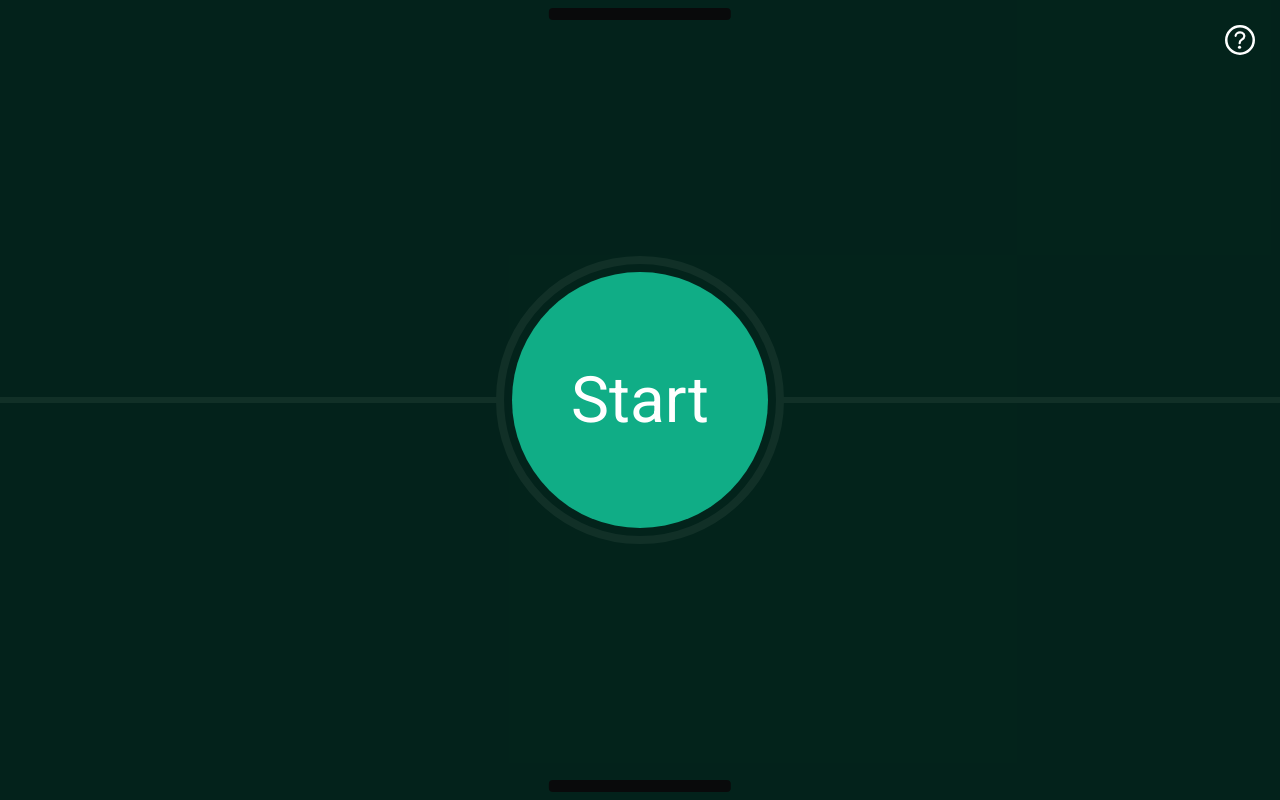
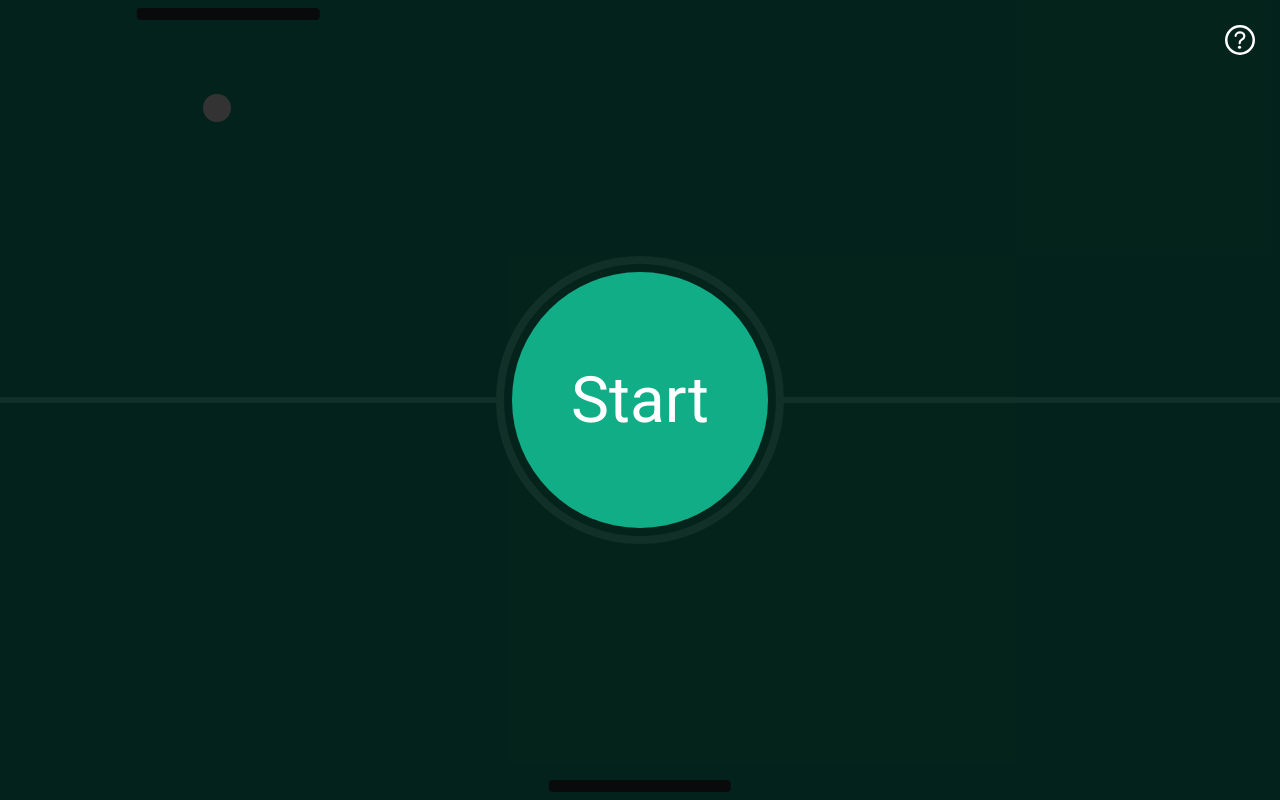
Before and after one commit to pratikkw/PingPong, a website with bundled scripts: page index.html in a window 1280 px wide. Built offline with nearby package versions, Linux system fonts and the light colour scheme.

Commit message:
Added functionality

```diff
--- /dev/null
+++ b/JS/ball.js
@@ -0,0 +1,74 @@
+const INITIAL_VELOCITY = 0.025;
+
+export default class Ball {
+  constructor(ballElem) {
+    this.ballElem = ballElem;
+    this.reset();
+  }
+
+  get x() {
+    return parseFloat(getComputedStyle(this.ballElem).getPropertyValue("--x"));
+  }
+
+  set x(value) {
+    this.ballElem.style.setProperty("--x", value);
+  }
+
+  get y() {
+    return parseFloat(getComputedStyle(this.ballElem).getPropertyValue("--y"));
+  }
+
+  set y(value) {
+    this.ballElem.style.setProperty("--y", value);
+  }
+
+  rect() {
+    return this.ballElem.getBoundingClientRect();
+  }
+
+  reset() {
+    this.x = 50;
+    this.y = 50;
+    this.direction = { y: 0 };
+
+    while (
+      Math.abs(this.direction.y) <= 0.2 ||
+      Math.abs(this.direction.y) >= 0.9
+    ) {
+      const heading = randomNumberBetween(0, 2 * Math.PI);
+      this.direction = { x: Math.cos(heading), y: Math.sin(heading) };
+    }
+    this.velocity = INITIAL_VELOCITY;
+  }
+
+  update(delta, paddleRects) {
+    this.x += this.direction.x * this.velocity * delta;
+    this.y += this.direction.y * this.velocity * delta;
+    const rect = this.rect();
+
+    if (rect.bottom >= window.innerHeight || rect.top <= 0) {
+      this.direction.y *= -1;
+    }
+
+    if (rect.right >= window.innerWidth || rect.left <= 0) {
+      this.direction.x *= -1;
+    }
+
+    if (paddleRects.some((r) => isCollision(r, rect))) {
+      this.direction.y *= -1;
+    }
+  }
+}
+
+function randomNumberBetween(min, max) {
+  return Math.random() * (max - min) + min;
+}
+
+function isCollision(rect1, rect2) {
+  return (
+    rect1.top <= rect2.bottom &&
+    rect1.bottom >= rect2.top &&
+    rect1.left <= rect2.right &&
+    rect1.right >= rect2.left
+  );
+}
--- /dev/null
+++ b/JS/paddle.js
@@ -0,0 +1,36 @@
+const SPEED = 0.02;
+
+export default class Paddle {
+  constructor(paddleElem) {
+    this.paddleElem = paddleElem;
+    this.reset();
+  }
+
+  get position() {
+    return parseFloat(
+      getComputedStyle(this.paddleElem).getPropertyValue("--position")
+    );
+  }
+
+  set position(value) {
+    this.paddleElem.style.setProperty("--position", value);
+  }
+
+  rect() {
+    return this.paddleElem.getBoundingClientRect();
+  }
+
+  reset() {
+    this.position = 50;
+  }
+
+  update(delta, ballWidth) {
+    this.position += SPEED * delta * (ballWidth - this.position);
+  }
+
+  movePaddle(val) {
+    if (this.rect().left <= 0 && val < 0) return;
+    if (this.rect().right >= window.innerWidth && val > 0) return;
+    this.position += val;
+  }
+}
--- a/JS/script.js
+++ b/JS/script.js
@@ -1,5 +1,27 @@
+import Ball from "./ball.js";
+import Paddle from "./paddle.js";
+
+const startSection = document.querySelector(".start");
+const gameArea = document.querySelector(".area");
 const magnetBtn = document.getElementById("magnet__btn");
 const magnetTxt = document.getElementById("magnet__txt");
+
+const ball = new Ball(document.querySelector(".ball"));
+const playerPaddle = new Paddle(document.querySelector(".paddle__user"));
+const computerPaddle = new Paddle(document.querySelector(".paddle__computer"));
+
+let lastTime;
+
+const updateBall = function (time) {
+  if (lastTime != null) {
+    const delta = time - lastTime;
+    computerPaddle.update(delta, ball.x);
+    ball.update(delta, [playerPaddle.rect(), computerPaddle.rect()]);
+  }
+
+  lastTime = time;
+  window.requestAnimationFrame(updateBall);
+};
 
 const moveBtn = function (e) {
   const magnetBtnStretch = 80;
@@ -50,6 +72,22 @@ const activeHoveFeatures = function () {
 
 window.addEventListener("load", function () {
   activeHoveFeatures();
+  window.requestAnimationFrame(updateBall);
 });
 
 window.addEventListener("resize", activeHoveFeatures);
+
+magnetBtn.addEventListener("click", function () {
+  startSection.classList.toggle("start--opacity");
+  setInterval(() => {
+    startSection.style.display = "none";
+  }, 1000);
+});
+
+document.addEventListener("keydown", function (e) {
+  if (e.key == "ArrowLeft") {
+    playerPaddle.movePaddle(-2);
+  } else if (e.key == "ArrowRight") {
+    playerPaddle.movePaddle(2);
+  }
+});
--- a/SASS/abstracts/utilities.scss
+++ b/SASS/abstracts/utilities.scss
@@ -1,3 +1,7 @@
 .hide {
-  // display: none;
+  display: none;
 }
+
+.start--opacity {
+  opacity: 0;
+}
--- a/SASS/pages/home.scss
+++ b/SASS/pages/home.scss
@@ -22,6 +22,9 @@
   display: grid;
   place-items: center;
   background-color: var(--start-bk-clr);
+
+  opacity: 1;
+  transition: opacity 0.3s ease-in;
 
   &__help {
     cursor: pointer;
@@ -66,6 +69,7 @@
   height: var(--area-height);
   background-color: var(--area-bk-clr);
   position: relative;
+  overflow: hidden;
 
   &::after {
     content: "";
@@ -98,13 +102,15 @@
 }
 
 .paddle {
+  --position: 50;
+
   background-color: var(--paddle-clr);
   height: var(--paddle-height);
   width: var(--paddle-width);
   border-radius: 0.25rem;
 
   position: absolute;
-  left: 50%;
+  left: calc(var(--position) * 1vw);
   transform: translate(-50%, 0%);
 
   &__computer {
@@ -117,13 +123,16 @@
 }
 
 .ball {
+  --x: 50;
+  --y: 50;
+
   width: var(--ball-width);
   aspect-ratio: 1/1;
   border-radius: 50%;
   z-index: var(--ball-index);
   background-color: var(--white-clr);
   position: absolute;
-  top: 50%;
-  left: 50%;
+  top: calc(var(--y) * 1vh);
+  left: calc(var(--x) * 1vw);
   transform: translate(-50%, -50%);
 }
--- a/index.html
+++ b/index.html
@@ -39,7 +39,7 @@
   <body>
     <main class="main">
       <!-- START -->
-      <section class="start hide">
+      <section class="start">
         <span class="start__help"
           ><ion-icon class="help__icon" name="help-circle-outline"></ion-icon
         ></span>
```
Also changed, not shown: CSS/style.css.
